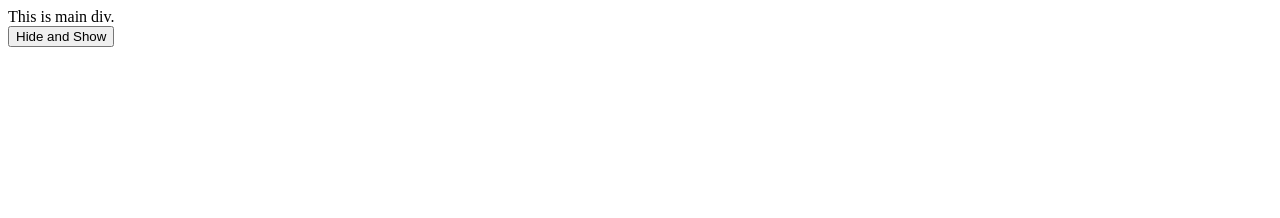
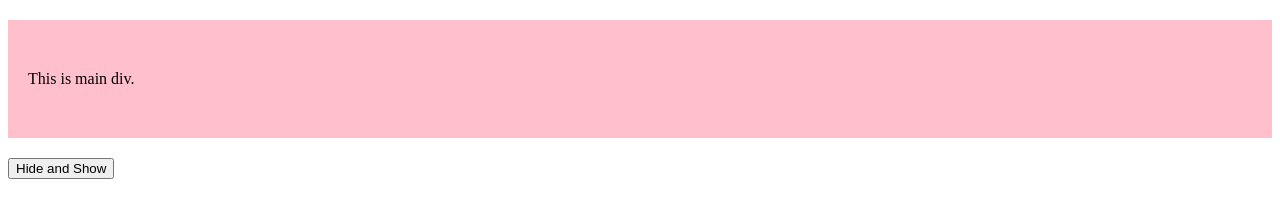
Before and after one commit to mane770/hide-show, a plain HTML site: page index.html in a window 1280 px wide. Drawn offline with Linux system fonts and the light colour scheme.

Commit message:
index.html

```diff
--- a/index.html
+++ b/index.html
@@ -2,6 +2,14 @@
 <html>
   <head>
     <title>Hide and Show div JS</title>
+    <style>
+      .main
+      {
+      background-color: pink;
+      padding: 50px 20px;
+      margin: 20px 0px;
+      }
+    </style>
   </head>
   <body>
 
```
